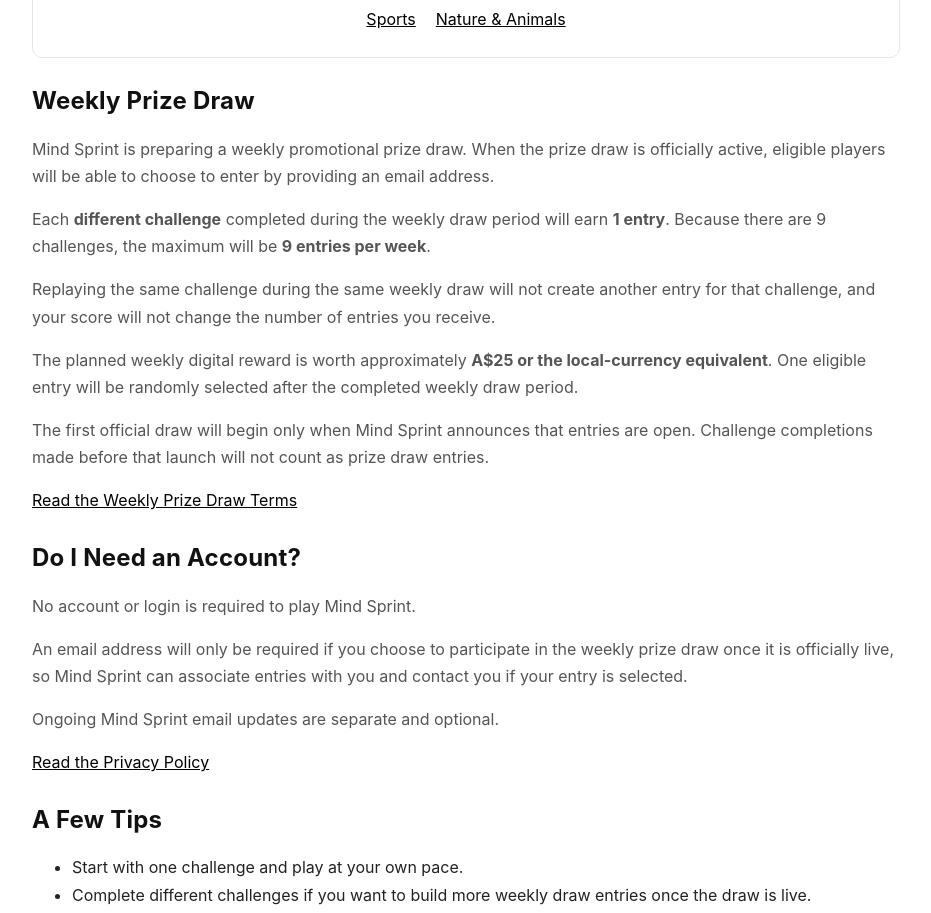
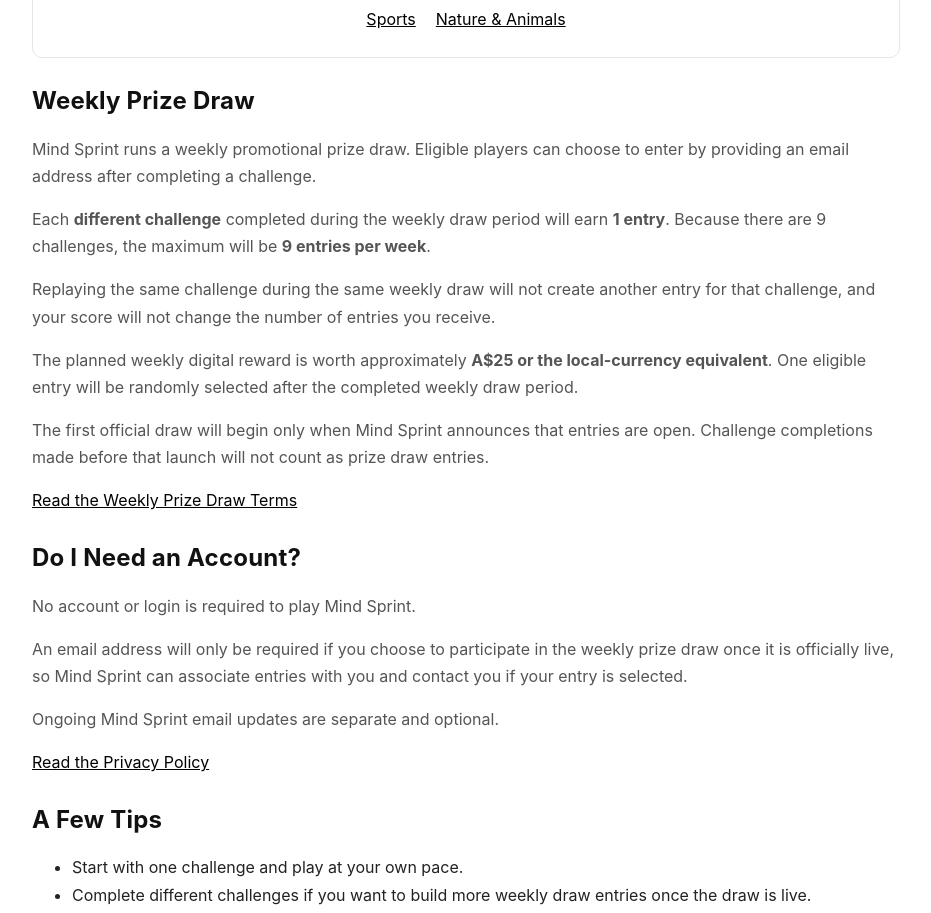
Before and after one commit to justinchase1984/mind-sprint, a Next.js app: page /how-it-works in a window 1280 px wide. Shown: the part 1220-2133 px from the top of the page, without its empty margins (174-1105 px from the left). Built offline with nearby package versions, Linux system fonts and the light colour scheme; no server answers.

Commit message:
Update how-it-works.tsx

```diff
--- a/pages/how-it-works.tsx
+++ b/pages/how-it-works.tsx
@@ -479,9 +479,8 @@ export default function HowItWorks() {
             color: '#555',
           }}
         >
-          Mind Sprint is preparing a weekly promotional prize draw. When the
-          prize draw is officially active, eligible players will be able to
-          choose to enter by providing an email address.
+          Mind Sprint runs a weekly promotional prize draw. Eligible players can
+  choose to enter by providing an email address after completing a challenge.
         </p>
 
         <p
```
